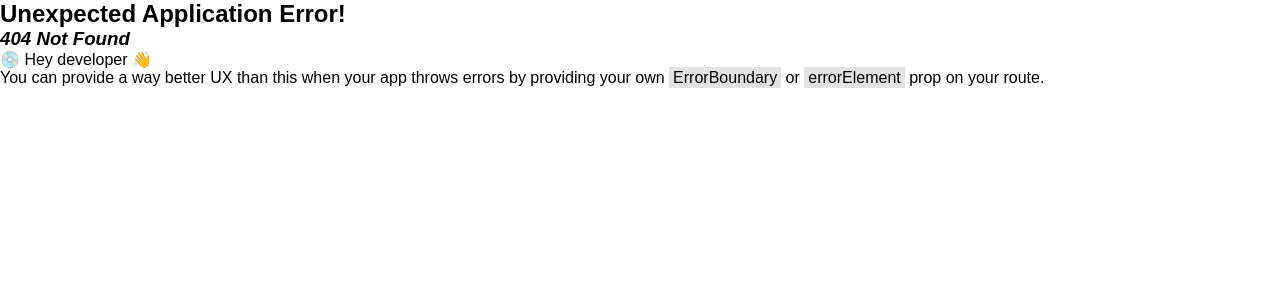
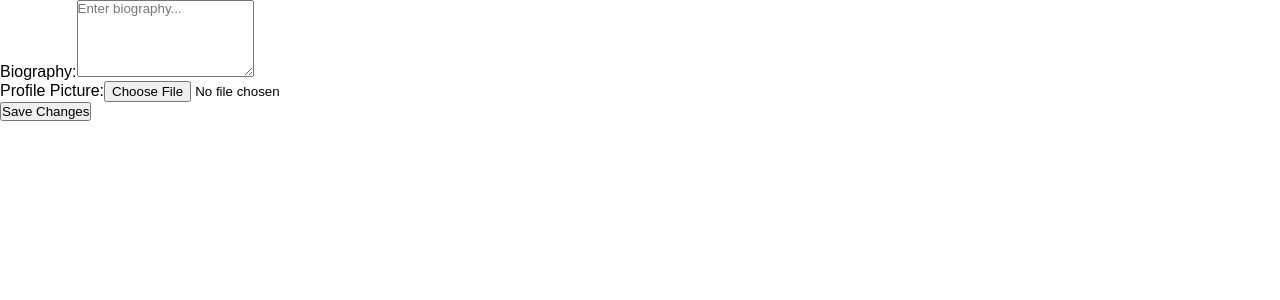
Before and after one commit to Joh221105/recipe-share-mern, a React (Create React App) app in the folder frontend/: page /edit-profile in a window 1280 px wide. Before the commit this address had no page. Shown: the top 300 px of the page. Built offline with nearby package versions, Linux system fonts and the light colour scheme.

Commit message:
creates the frontend page for edit profile page, allowing users to edit their biography and profile picture

```diff
--- a/frontend/src/index.js
+++ b/frontend/src/index.js
@@ -10,6 +10,7 @@ import AuthPage from './auth/containers/Authpage/AuthPage';
 import RecipeFormPage from './recipes/containers/RecipeFormPage/RecipeFormPage';
 import SearchPage from './search/containers/SearchPage/SearchPage';
 import SearchResultPage from './search/containers/SearchResultPage/SearchResultPage';
+import EditProfilePage from './profile/containers/EditProfilePage/EditProfilePage';
 
 const router = createBrowserRouter([
     { path: "/", element: <LandingPage/> },
@@ -18,7 +19,8 @@ const router = createBrowserRouter([
     { path: "/login", element: <AuthPage/> },
     { path: "/create-recipe", element: <RecipeFormPage/> },
     { path: "/search", element: <SearchPage/> },
-    { path: "/searchresult", element: <SearchResultPage/> }
+    { path: "/searchresult", element: <SearchResultPage/> },
+    { path: "/edit-profile", element: <EditProfilePage/>}
 ]);
 
 ReactDOM.createRoot(document.getElementById("root")).render(
--- a/frontend/src/profile/components/UserProfile/UserProfile.js
+++ b/frontend/src/profile/components/UserProfile/UserProfile.js
@@ -1,5 +1,6 @@
 import React, { useContext } from "react";
 import { AuthContext } from "../../../context/AuthContext";
+import { Link } from "react-router-dom";
 import './UserProfile.css';
 
 const UserProfile = () => {
@@ -11,6 +12,7 @@ const UserProfile = () => {
 
   return (
     <div className="user-profile-container">
+      <Link to ="/edit-profile">Edit Profile</Link>
       {/* <img alt="profile" src={user.profileImage} />  */}
       <h1>{user.username}</h1>
       {/* <img alt="cover" src={user.coverImg} className="cover-image" /> */}
--- a/frontend/src/profile/containers/EditProfilePage/EditProfilePage.js
+++ b/frontend/src/profile/containers/EditProfilePage/EditProfilePage.js
@@ -1,8 +1,57 @@
-import React from "react";
-import './EditProfilePage.css'
+import React, { useState } from "react";
+import './EditProfilePage.css';
 
 const EditProfilePage = () => {
-  return <div>EditProfilePage</div>;
+  const [bio, setBio] = useState("");
+  const [image, setImage] = useState(null);
+
+  const handleBioChange = (e) => {
+    setBio(e.target.value);
+  };
+
+  const handleImageChange = (e) => {
+    setImage(e.target.files[0]);
+  };
+
+  // set up controller and route
+  const handleSubmit = (e) => {
+    e.preventDefault();
+    console.log("Bio:", bio);
+    console.log("Image:", image);
+  };
+
+  return (
+    <div className="edit-profile-page">
+      <form onSubmit={handleSubmit} className="edit-profile-form">
+        <div className="form-group">
+          <label htmlFor="bio">Biography:</label>
+          <textarea
+            id="bio"
+            name="bio"
+            value={bio}
+            onChange={handleBioChange}
+            className="form-control"
+            placeholder="Enter biography..."
+            rows="5"
+          />
+        </div>
+        <div className="form-group">
+          <label htmlFor="image">Profile Picture:</label>
+          <input
+            type="file"
+            id="image"
+            name="image"
+            accept="image/*"
+            onChange={handleImageChange}
+            className="form-control"
+          />
+        </div>
+        <button type="submit" className="submit-button">
+          Save Changes
+        </button>
+      </form>
+    </div>
+  );
 };
 
 export default EditProfilePage;
--- a/frontend/src/profile/containers/UserProfilePage/UserProfilePage.js
+++ b/frontend/src/profile/containers/UserProfilePage/UserProfilePage.js
@@ -8,7 +8,7 @@ import './UserProfilePage.css'
 const UserProfilePage = () => {
   return (
     <div>
-      <Navbar />
+      {/* <Navbar /> */}
       <UserProfile />
       <UserRecipes />
       <Footer />
```
